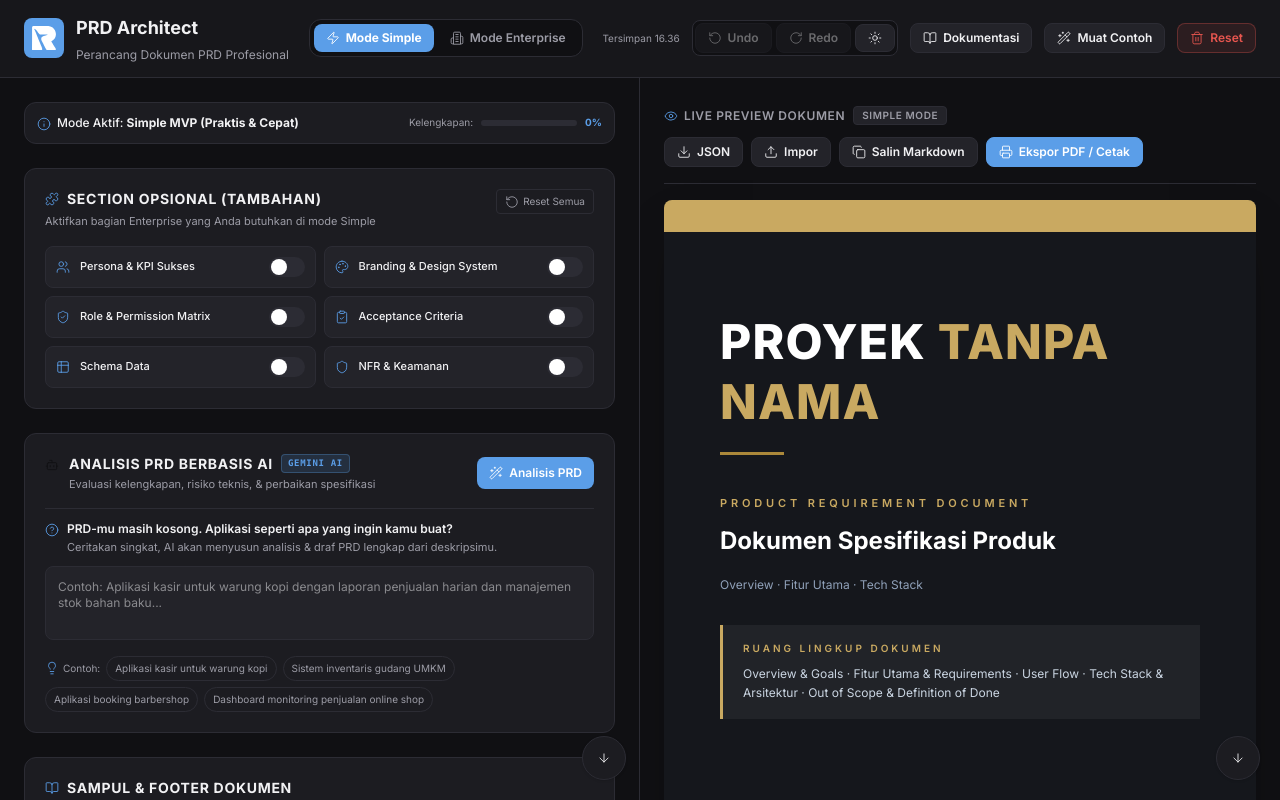
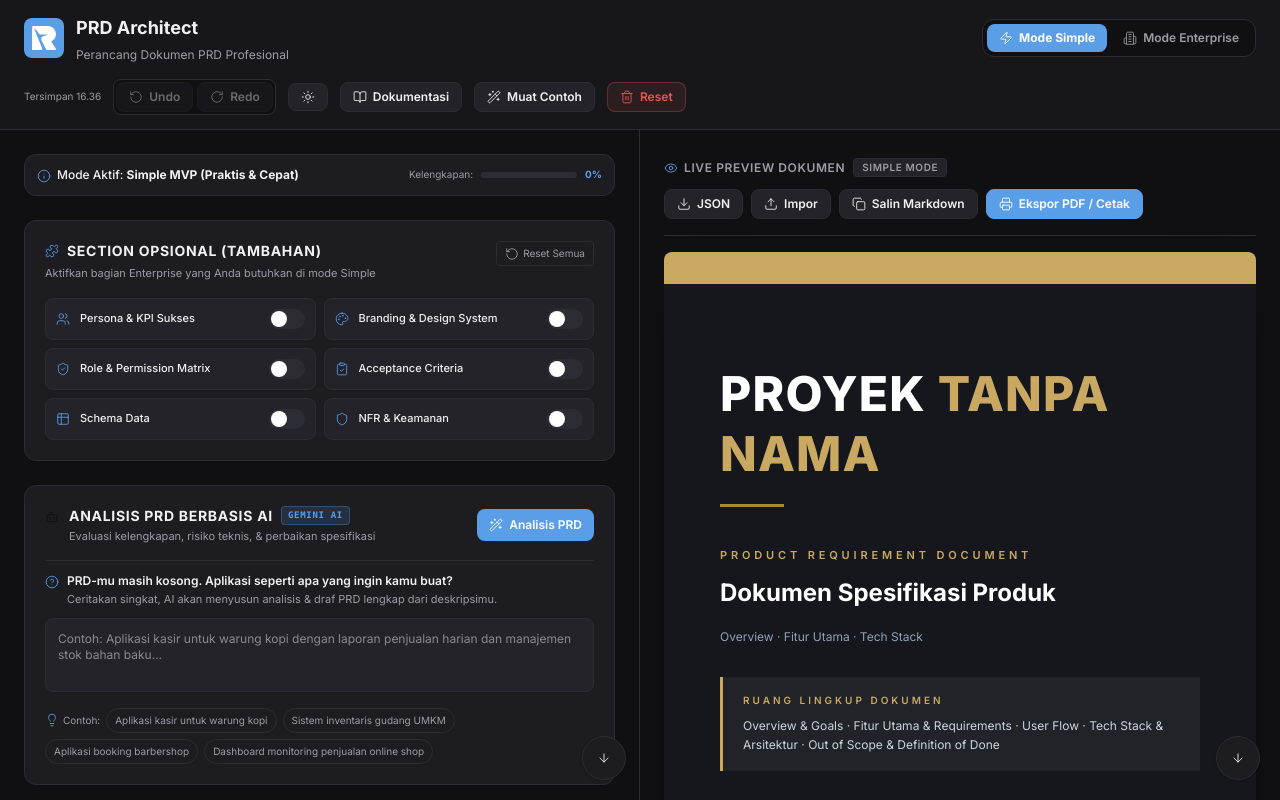
Before and after one commit to riskychici/prd-architect, a React (Vite) app: page / in a window 1280 px wide. Built offline with nearby package versions, Linux system fonts and the light colour scheme.

Commit message:
fix(switch-theme): memisahkan tombol ganti tema dari tombol undo redo

```diff
--- a/package.json
+++ b/package.json
@@ -4,8 +4,8 @@
   "version": "3.5.0",
   "type": "module",
 "scripts": {
-    "dev": "node generate-icon-shims.js && vite --host",
-    "build": "node generate-icon-shims.js && vite build",
+  "dev": "vite --host",
+  "build": "vite build",
   "preview": "vite preview",
   "test:e2e": "playwright test",
   "test:e2e:ui": "playwright test --ui",
--- a/src/components/header/Header.jsx
+++ b/src/components/header/Header.jsx
@@ -32,9 +32,13 @@ export default function Header(props) {
           <p className="text-[11px] md:text-xs text-mut mt-0.5 md:mt-1 truncate">Perancang Dokumen PRD Profesional</p>
         </div>
       </div>
+
       <ModeSwitcher />
+
       <div className="contents md:flex md:items-center md:space-x-3 md:order-3">
         <span className="text-[10px] text-mut hidden lg:inline">{saveIndicator}</span>
+
+        {/* Grup Undo/Redo (tanpa tombol tema) */}
         <div className="flex items-center space-x-1 bg-base border border-line rounded-lg p-0.5 order-2">
           <IconButton icon={faRotateLeft} onClick={undo} disabled={hi <= 0} title="Undo (Ctrl+Z)" className="w-10 h-10 md:w-auto md:h-auto">
             <span className="hidden md:inline">Undo</span>
@@ -42,13 +46,16 @@ export default function Header(props) {
           <IconButton icon={faRotateRight} onClick={redo} disabled={hi >= hl - 1} title="Redo (Ctrl+Y)" className="w-10 h-10 md:w-auto md:h-auto">
             <span className="hidden md:inline">Redo</span>
           </IconButton>
-          <IconButton
-            icon={theme === 'dark' ? faSun : faMoon}
-            onClick={function () { setTheme(theme === 'dark' ? 'light' : 'dark'); }}
-            title={theme === 'dark' ? 'Ganti ke Light Mode' : 'Ganti ke Dark Mode'}
-            className="w-10 h-10 md:w-auto md:h-auto"
-          />
         </div>
+
+        {/* Tombol switch tema (terpisah) */}
+        <IconButton
+          icon={theme === 'dark' ? faSun : faMoon}
+          onClick={function () { setTheme(theme === 'dark' ? 'light' : 'dark'); }}
+          title={theme === 'dark' ? 'Ganti ke Light Mode' : 'Ganti ke Dark Mode'}
+          className="w-10 h-10 md:w-auto md:h-auto order-2"
+        />
+
         <IconButton icon={faBookOpen} onClick={onOpenDocs} title="Dokumentasi & Panduan" className="order-3 flex-1 md:flex-none h-10 md:h-auto">
           <span className="hidden md:inline">Dokumentasi</span>
         </IconButton>
```
Also changed, not shown: 1 other file (tests, documents, lock files or other folders). Lines whose indentation alone changed are shown as unchanged.
